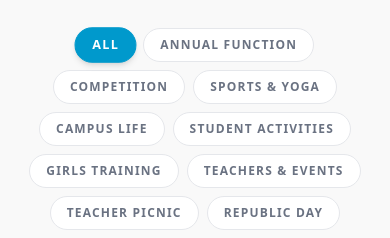
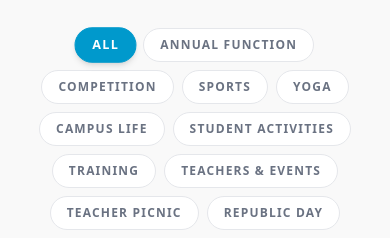
Before and after one commit to Arunverma759954/school-web, a Next.js app: page /gallery in a window 390 px wide. Shown: the part 230-468 px from the top of the page. Built offline with nearby package versions, Linux system fonts and the light colour scheme.

Commit message:
Updated Gallery categories and remove senior secondary streams

```diff
--- a/src/app/academics/page.tsx
+++ b/src/app/academics/page.tsx
@@ -170,42 +170,7 @@ export default function AcademicsPage() {
                 </div>
             </section>
 
-            {/* Senior Secondary Streams */}
-            <section className="py-20 bg-gray-50">
-                <div className="container mx-auto px-4">
-                    <div className="text-center mb-16">
-                        <h2 className="text-3xl md:text-4xl font-serif font-black text-primary uppercase mb-4 tracking-tight">
-                            Senior Secondary <span className="text-secondary">Streams</span>
-                        </h2>
-                        <div className="w-20 h-1.5 bg-secondary mx-auto rounded-full" />
-                    </div>
 
-                    <div className="grid md:grid-cols-3 gap-8">
-                        {streams.map((stream, idx) => (
-                            <motion.div
-                                key={idx}
-                                initial={{ opacity: 0, y: 20 }}
-                                whileInView={{ opacity: 1, y: 0 }}
-                                transition={{ delay: idx * 0.1 }}
-                                viewport={{ once: true }}
-                                className="bg-white rounded-3xl overflow-hidden shadow-xl border border-gray-100 flex flex-col items-center text-center p-10 group hover:border-secondary transition-all"
-                            >
-                                <div className="w-20 h-20 bg-primary/5 rounded-full flex items-center justify-center text-primary group-hover:bg-primary group-hover:text-white transition-all mb-8">
-                                    {React.cloneElement(stream.icon as any, { className: "text-4xl" })}
-                                </div>
-                                <h3 className="text-2xl font-black text-primary mb-6 uppercase tracking-tight">{stream.name}</h3>
-                                <div className="flex flex-wrap justify-center gap-2">
-                                    {stream.subjects.map((sub, sIdx) => (
-                                        <span key={sIdx} className="bg-gray-100 text-gray-600 px-4 py-1.5 rounded-full text-[11px] font-black uppercase tracking-widest group-hover:bg-secondary/10 group-hover:text-secondary transition-colors">
-                                            {sub}
-                                        </span>
-                                    ))}
-                                </div>
-                            </motion.div>
-                        ))}
-                    </div>
-                </div>
-            </section>
 
             {/* Call to Action */}
             <section className="py-20 bg-white text-center">
--- a/src/app/gallery/page.tsx
+++ b/src/app/gallery/page.tsx
@@ -29,23 +29,27 @@ const galleryImages: GalleryImage[] = [
     { src: "/1 (5).jpg", alt: "Competition Highlight 5", category: "Competition" },
     { src: "/1 (6).jpg", alt: "Competition Highlight 6", category: "Competition" },
 
-    // Sports & Yoga
-    { src: "/Sports-D.jpg", alt: "Sports Day Event", category: "Sports & Yoga" },
-    { src: "/Yoga-Day.jpg", alt: "International Yoga Day", category: "Sports & Yoga" },
-    { src: "/Yoga.webp", alt: "Yoga Practice", category: "Sports & Yoga" },
-    { src: "/Spo.webp", alt: "Sports Activities", category: "Sports & Yoga" },
+    // Sports
+    { src: "/Sports-D.jpg", alt: "Sports Day Event", category: "Sports" },
+    { src: "/Spo.webp", alt: "Sports Activities", category: "Sports" },
+
+    // Yoga
+    { src: "/Yoga-Day.jpg", alt: "International Yoga Day", category: "Yoga" },
+    { src: "/Yoga.webp", alt: "Yoga Practice", category: "Yoga" },
 
     // Campus Life
-    { src: "/new1.jpeg", alt: "Campus Highlight 1", category: "Campus Life" },
-    { src: "/2.webp", alt: "Campus Highlight 2", category: "Campus Life" },
-    { src: "/3.webp", alt: "Campus Highlight 3", category: "Campus Life" },
+    { src: "/new1.jpeg", alt: "Campus Gate - St. Joseph's Convent School", category: "Campus Life" },
+    { src: "/new2.jpeg", alt: "Campus Highlight 2", category: "Campus Life" },
+    { src: "/new3.jpeg", alt: "Campus Highlight 3", category: "Campus Life" },
+    { src: "/new4.jpeg", alt: "Campus Highlight 4", category: "Campus Life" },
+    { src: "/new5.jpeg", alt: "Campus Highlight 5", category: "Campus Life" },
     { src: "/Computerlabs.jpg", alt: "Computer Laboratory", category: "Campus Life" },
 
     // Student Activities
     { src: "/Students-Activities.jpg", alt: "Student Activities", category: "Student Activities" },
-    { src: "/Girlstraining.jpg", alt: "Skills Training", category: "Girls Training" },
-    { src: "/lab.webp", alt: "Lab Training", category: "Girls Training" },
-    { src: "/fun-activity-for-student-classroom_1.jpg", alt: "Fun Activity Training", category: "Girls Training" },
+    { src: "/Girlstraining.jpg", alt: "Skills Training", category: "Training" },
+    { src: "/lab.webp", alt: "Lab Training", category: "Training" },
+    { src: "/fun-activity-for-student-classroom_1.jpg", alt: "Fun Activity Training", category: "Training" },
     { src: "/a1.webp", alt: "Student Activity 1", category: "Student Activities" },
     { src: "/a2.webp", alt: "Student Activity 2", category: "Student Activities" },
 
--- a/src/components/StudentLife.tsx
+++ b/src/components/StudentLife.tsx
@@ -24,7 +24,7 @@ const activities = [
         image: "/Eco.webp",
     },
     {
-        title: "Girls Training",
+        title: "Training",
         image: "/Girlstraining.jpg",
     },
     {
```
